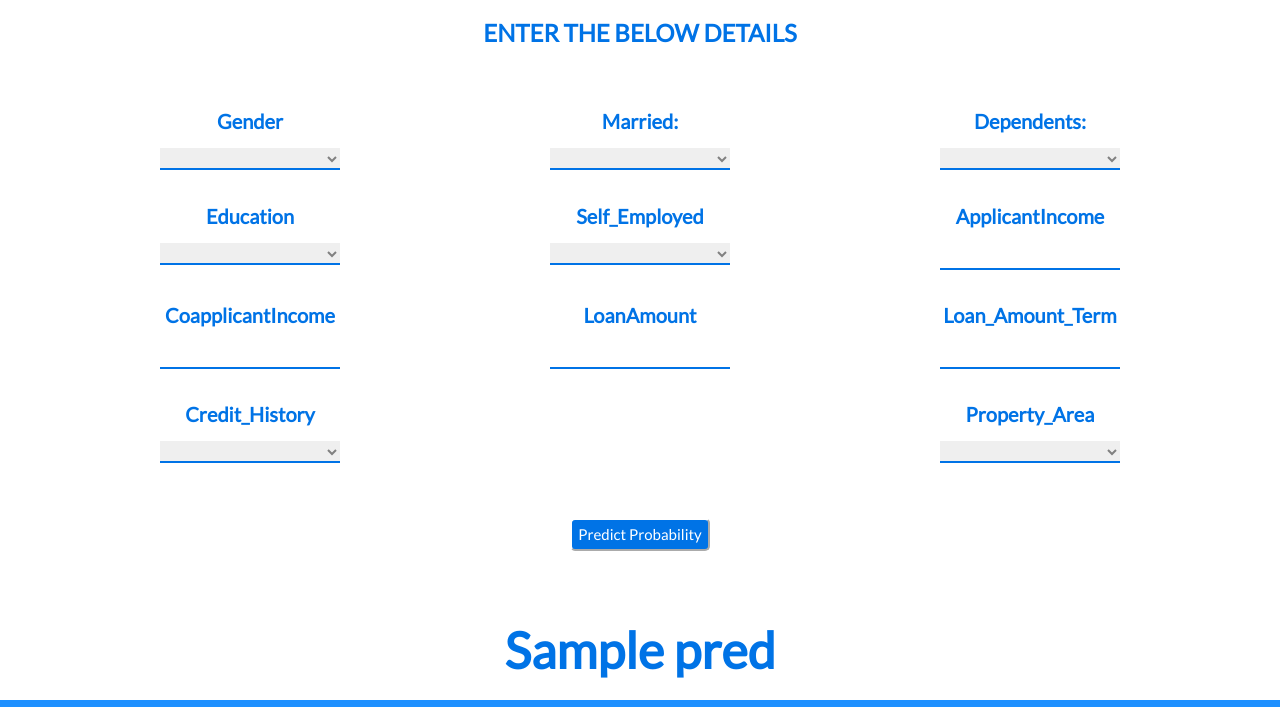
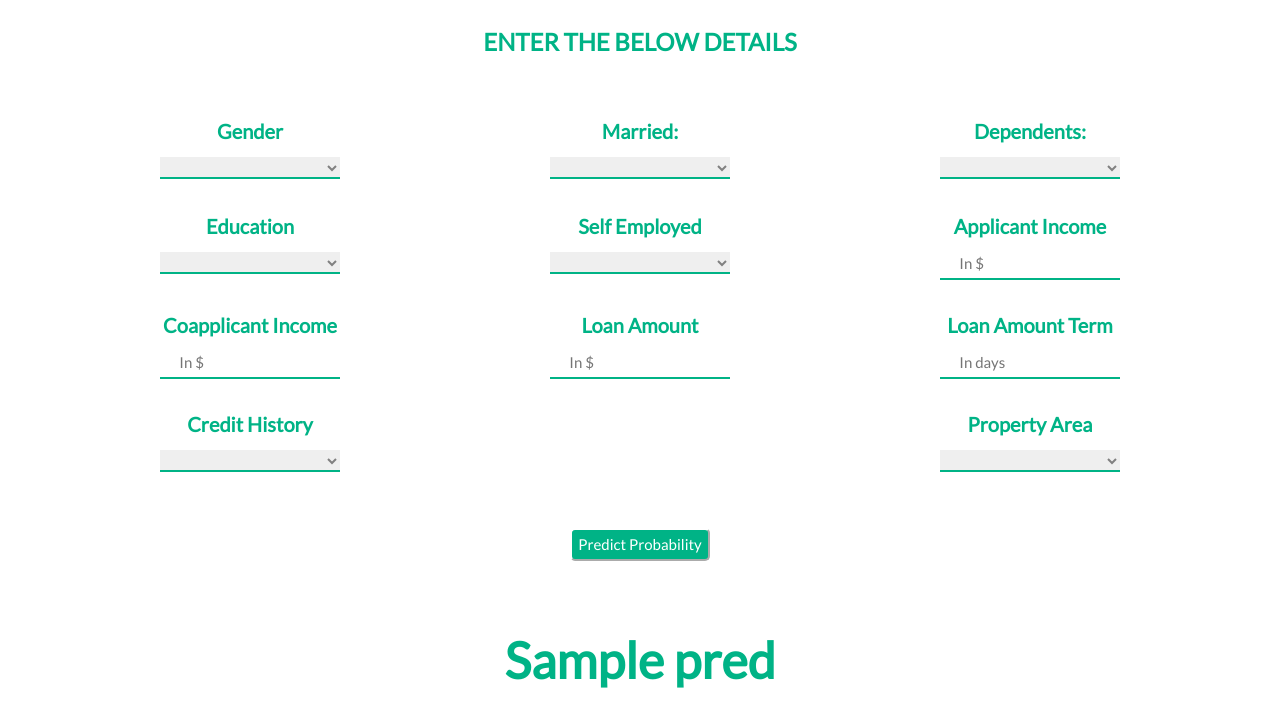
Before and after one commit to Chandu0312/loan_prediction, a Flask app: template templates/index.html in a window 1280 px wide. Shown: the part 240-947 px from the top of the page. Run offline with Flask 2, Linux system fonts and the light colour scheme; the template is opened without the code that fills it: most values are stand-ins (such as "Sample title", 1, 10 or a date in 2020); parts of the project's set-up code (start-up, migrations or seed data) failed here and were passed over; some libraries are stand-ins or nearby versions.

Commit message:
Update index.html

```diff
--- a/templates/index.html
+++ b/templates/index.html
@@ -8,8 +8,7 @@
   <link rel="stylesheet" href="https://maxcdn.bootstrapcdn.com/bootstrap/3.4.1/css/bootstrap.min.css">
   <link href="https://fonts.googleapis.com/css?family=Montserrat" rel="stylesheet" type="text/css">
   <link href="https://fonts.googleapis.com/css?family=Lato" rel="stylesheet" type="text/css">
-  <script src="https://ajax.googleapis.com/ajax/libs/jquery/3.5.1/jquery.min.js"></script>
-  <script src="https://maxcdn.bootstrapcdn.com/bootstrap/3.4.1/js/bootstrap.min.js"></script>
+
   <style>
   body {
     font: 400 15px Lato, sans-serif;
@@ -31,8 +30,8 @@
     margin-bottom: 30px;
   }
   .jumbotron {
-    background-color: dodgerblue;
-    color: ghostwhite;
+    background-image: url("https://cdn.pixabay.com/photo/2017/06/25/21/12/background-2442009_960_720.jpg");
+    color: white;
     padding: 70px 25px;
     text-transform: uppercase;
     font-family: Montserrat, sans-serif;
@@ -43,52 +42,44 @@
     padding: 60px 50px;
   }
   .bg-grey {
-    background-color: dodgerblue;
+
+     background-image: url("https://cdn.pixabay.com/photo/2017/06/25/21/12/background-2442009_960_720.jpg");
     color: ghostwhite;
+    font-size: 20px;
   }
-  .logo {
-    color: #0073e6;
-    font-size: 200px;
-  }
+
   label{
   	font-size: 20px;
-  	color: #0073e6;
+  	color: #00b386;
   }
   input{
   width:180px;
   	border: none;
-  	border-bottom: 2px solid #0073e6;
+  	border-bottom: 2px solid #00b386;
   }
   select{
     width:180px;
   	border: none;
-  	border-bottom: 2px solid #0073e6;
+  	border-bottom: 2px solid #00b386;
   }
   button{
-  	background-color: #0073e6;
+  	background-color: #00b386;
   	color: white;
   	border-radius: 5px;
   	border-color: white;
   }
-  footer .glyphicon {
-    font-size: 20px;
-    margin-bottom: 20px;
-    color: #0060e6;
-  }
+
   </style>
 </head>
 <body id="myPage" data-spy="scroll" data-target=".navbar" data-offset="60">
 
-<div class="jumbotron text-center">
-
-
-  <b>Loan Approval Prediction</b>
-
+<div class="jumbotron" >
+  <center><h1>LOAN APPROVAL PREDICTION</h1></center>
 </div>
-
-<h2 align="center" style="color: #0073e6;">Enter the below details</h2><br>
+<div>
+<h2 align="center" style="color: #00b386;">Enter the below details</h2><br>
 <div class="container" align="center">
-	<form action='/predict' method="post">
+	<form action='/predict' method="post" style="form">
 		<div class="row" >
 			<div class="col-sm-4">
       <label for="Gender">Gender</label>
@@ -131,7 +122,7 @@
             </select>
     </div>
     <div class="col-sm-4" >
-      <label ><b>Self_Employed</b></label>
+      <label ><b>Self Employed</b></label>
             <br>
           <select id="Self_Employed" name="Self_Employed">
               <option ></option>
@@ -140,27 +131,27 @@
             </select>
     </div>
     <div class="col-sm-4" >
-      <label><b>ApplicantIncome</b></label>
+      <label><b>Applicant Income</b></label>
             <br>
-          <input id="ApplicantIncome" name="ApplicantIncome" placeholder="" type="text">
+          <input id="ApplicantIncome" name="ApplicantIncome" placeholder="      In $" type="text">
     </div>
   </div>
 <br>
   <div class="row">
     <div class="col-sm-4">
-      <label><b>CoapplicantIncome</b></label>
+      <label><b>Coapplicant Income</b></label>
           <br>
-        <input placeholder="" name="CoapplicantIncome" id="CoapplicantIncome" type="text">
+        <input placeholder="      In $" name="CoapplicantIncome" id="CoapplicantIncome" type="text">
     </div>
     <div class="col-sm-4" >
-      <label ><b>LoanAmount</b></label>
+      <label ><b>Loan Amount</b></label>
             <br>
-         <input id="LoanAmount" name="LoanAmount" placeholder=""  type="text" >
+         <input id="LoanAmount" name="LoanAmount" placeholder="      In $"  type="text" >
     </div>
     <div class="col-sm-4" >
-      <label for="Loan_Amount_Term">Loan_Amount_Term</label>
+      <label for="Loan Amount Term">Loan Amount Term</label>
         <br>
-        <input id="Loan_Amount_Term" name="Loan_Amount_Term" placeholder=""  type="text" >
+        <input id="Loan_Amount_Term" name="Loan_Amount_Term" placeholder="      In days"  type="text" >
       <br>
 
 
@@ -170,7 +161,7 @@
         <br>
   <div class="row">
     <div class="col-sm-4">
-      <label><b>Credit_History</b></label>
+      <label><b>Credit History</b></label>
           <br>
         <select id="Credit_History" name="Credit_History">
             <option ></option>
@@ -182,7 +173,7 @@
 
   </div>
     <div class="col-sm-4" >
-      <label><b>Property_Area</b></label>
+      <label><b>Property Area</b></label>
           <br>
         <select id="Property_Area" name="Property_Area">
             <option ></option>
@@ -201,27 +192,23 @@
 </form>
 <br><br>
 <div class="row" align="center">
-	<label style=" font-size: 50px; color: #0073e6;">{{pred}}</label>
+	<label style=" font-size: 50px; color: #00b386;">{{pred}}</label>
 </div>
 </div>
-
+</div>
 <!-- Container (Contact Section) -->
 <div id="contact" class="container-fluid bg-grey">
-  <h2 class="text-center">CONTACT</h2>
+  <b><p class="text-center">CONTACT</p></b>
   <div class="row">
     <div class="col-sm-5">
-      <p>Contact Me.</p>
-      <p><span class="glyphicon glyphicon-envelope"></span> harsha.18bcd7026@vitap.ac.in</p>
+      <p>Email</p>
+      <p> harsha.18bcd7026@vitap.ac.in</p>
 
     </div>
   </div>
 </div>
 
-<footer class="container-fluid text-center">
-  <a href="#myPage" title="To Top">
-    <span class="glyphicon glyphicon-chevron-up"></span>
-  </a>
-</footer>
+
 
 </body>
 </html>
```
